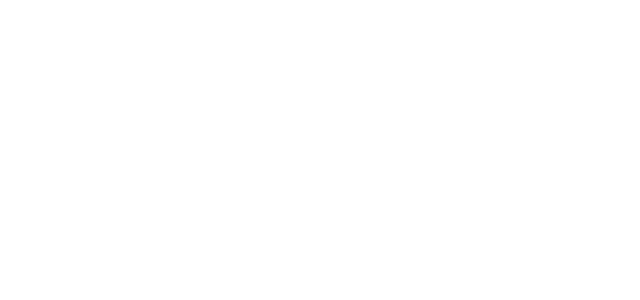
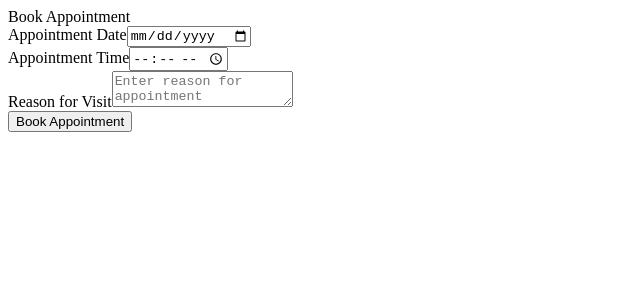
Before and after one commit to imanshahrel/CCS6344-Assignment-G21, a React (Vite) app in the folder client/: page /book-appointment in a window 1280 px wide. Before the commit this address had no page. Shown: the top 300 px of the page, without its empty margins (0-640 px from the left). Built offline with nearby package versions, Linux system fonts and the light colour scheme; sample sign-in values are in the browser's storage.

Commit message:
Added appointment navigation links

```diff
--- a/client/src/App.jsx
+++ b/client/src/App.jsx
@@ -4,6 +4,8 @@ import Login from "./pages/Login";
 import Register from "./pages/Register";
 import Dashboard from "./pages/Dashboard";
 import ProtectedRoute from "./components/ProtectedRoute";
+import BookAppointment from "./pages/BookAppointment";
+import Appointments from "./pages/Appointments";
 
 function App() {
   return (
@@ -16,7 +18,21 @@ function App() {
 
         <Route
           path="/dashboard"
-          element={<ProtectedRoute><Dashboard /></ProtectedRoute>} />
+          element={<ProtectedRoute><Dashboard /></ProtectedRoute>}
+        />
+
+        <Route
+          path="/book-appointment"
+          element={
+            <ProtectedRoute><BookAppointment/></ProtectedRoute>}
+        />
+
+        <Route
+          path="/appointments"
+          element={
+            <ProtectedRoute><Appointments/></ProtectedRoute>
+          }
+        />
       </Routes>
     </Router>
   );
--- a/client/src/components/Navbar.jsx
+++ b/client/src/components/Navbar.jsx
@@ -16,6 +16,9 @@ function Navbar() {
                     <Link to="/dashboard">Dashboard</Link>
                 </li>
                 <li>
+                    <Link to="/book-appointment">Book Appointment</Link>
+                </li>
+                <li>
                     <Link to="/appointments">Appointments</Link>
                 </li>
                 <li>
--- /dev/null
+++ b/client/src/pages/Appointments.jsx
@@ -0,0 +1,10 @@
+function Appointments() {
+    return (
+        <div>
+            <h1>Appointments</h1>
+            <p>Your appointment list will be displayed here.</p>
+        </div>
+    );
+}
+
+export default Appointments;
--- /dev/null
+++ b/client/src/pages/BookAppointment.jsx
@@ -0,0 +1,27 @@
+function BookAppointment() {
+    return (
+        <div>
+            <hi>Book Appointment</hi>
+            <form>
+                <div>
+                    <label>Appointment Date</label>
+                    <input type="date" />
+                </div>
+
+                <div>
+                    <label>Appointment Time</label>
+                    <input type="time" />
+                </div>
+
+                <div>
+                    <label>Reason for Visit</label>
+                    <textarea placeholder="Enter reason for appointment"></textarea>
+                </div>
+
+                <button type="submit">Book Appointment</button>
+            </form>
+        </div>
+    );
+}
+
+export default BookAppointment;
```
